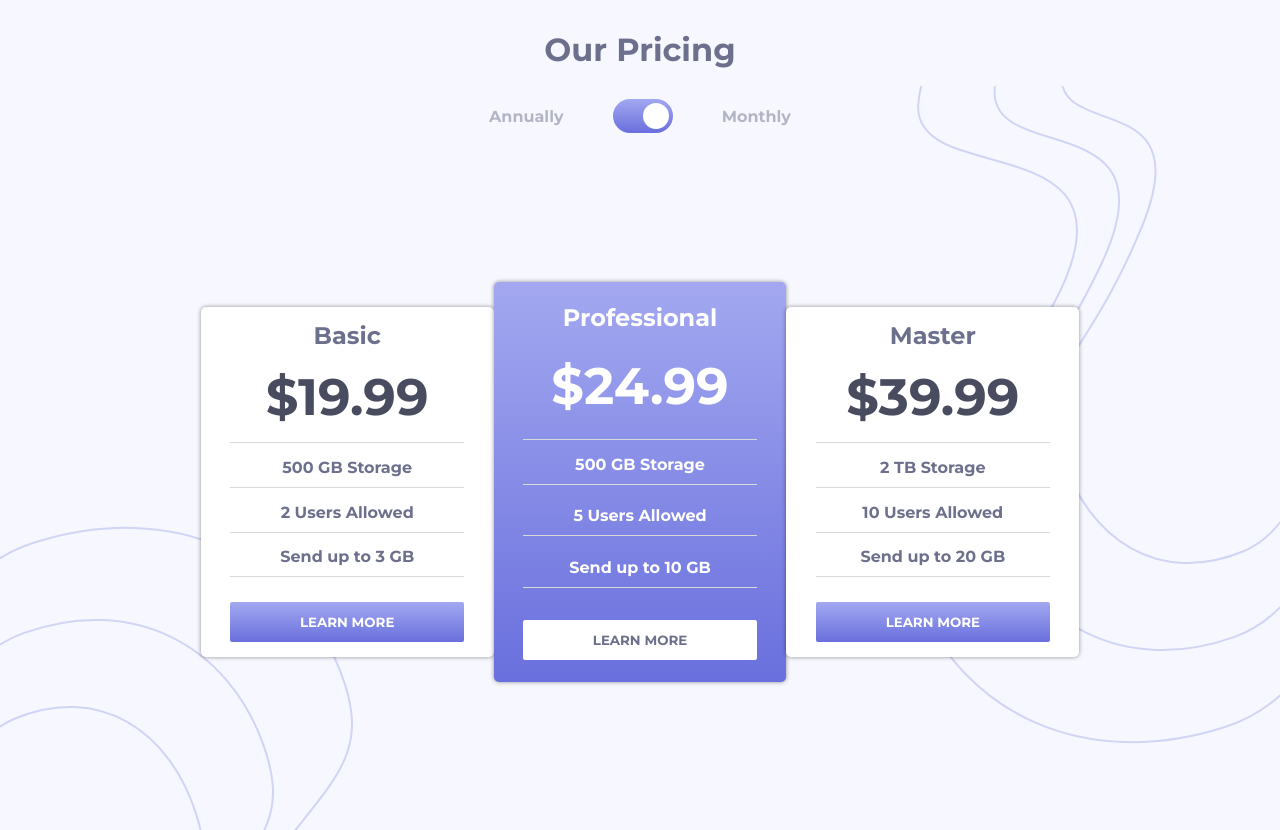
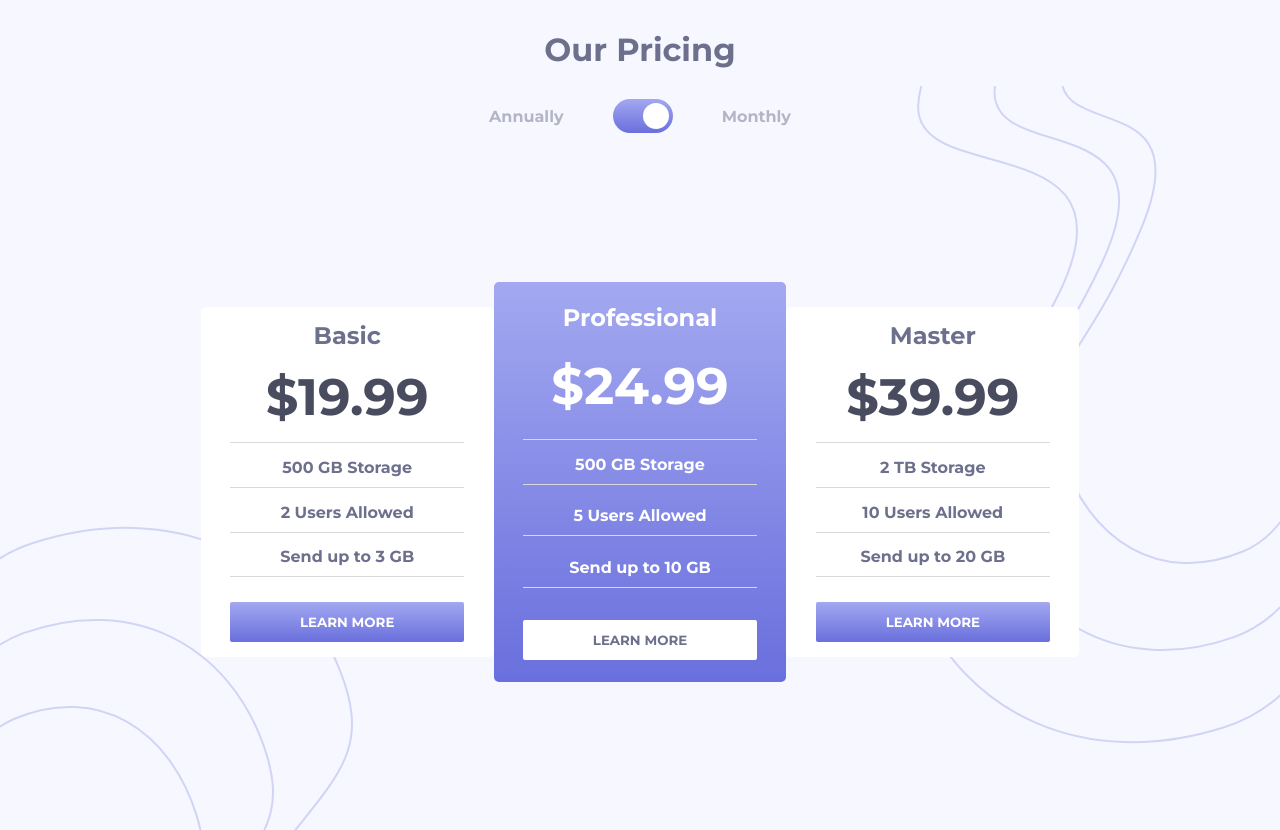
Before and after one commit to pavankalyan-codes/FrontEndMentor, a plain HTML site: page pricing-component-with-toggle-master/index.html in a window 1280 px wide. Drawn offline with Linux system fonts and the light colour scheme.

Commit message:
soml fix

```diff
--- a/pricing-component-with-toggle-master/style.css
+++ b/pricing-component-with-toggle-master/style.css
@@ -131,7 +131,6 @@ input:checked+.slider:before {
     border-radius: 5px;
     align-self: center;
     color: hsl(233, 13%, 49%);
-    box-shadow: 0px 0px 4px 0px #0000006e;
 }
 
 .bg-white {
```
